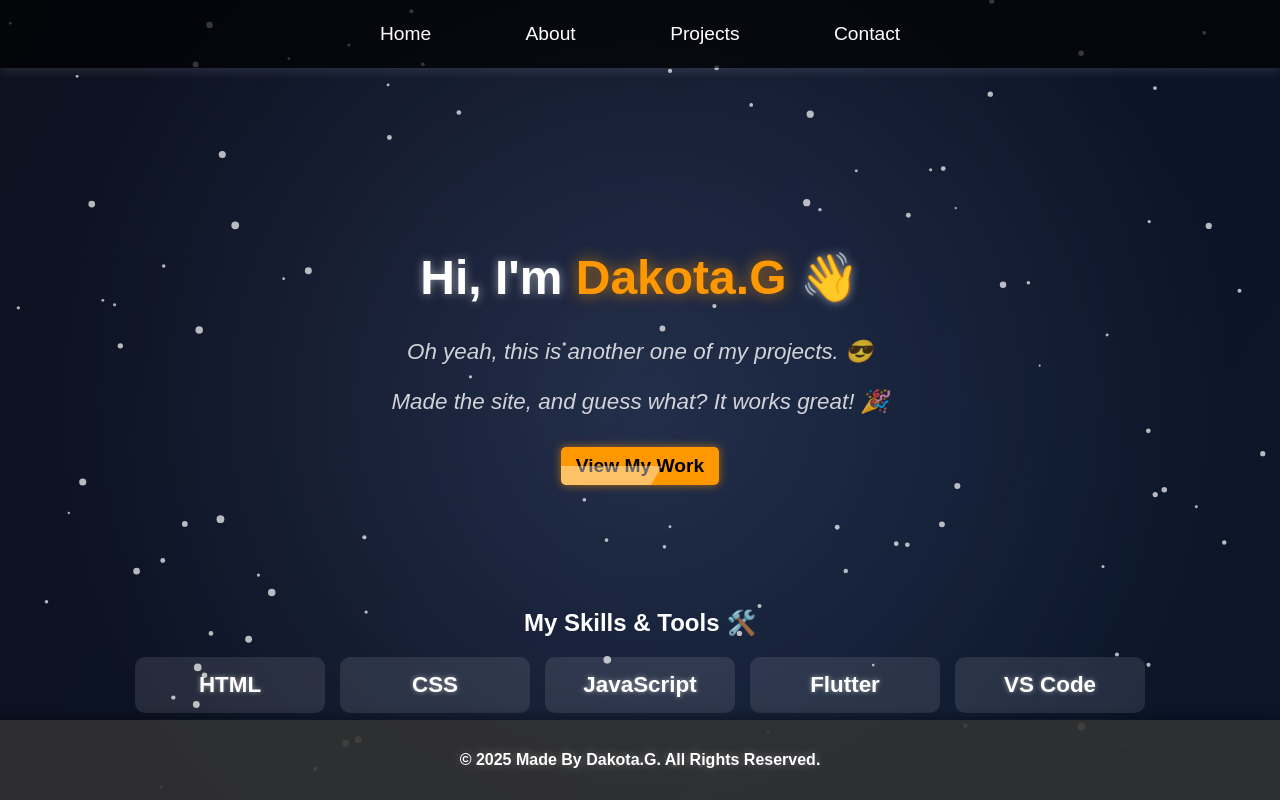
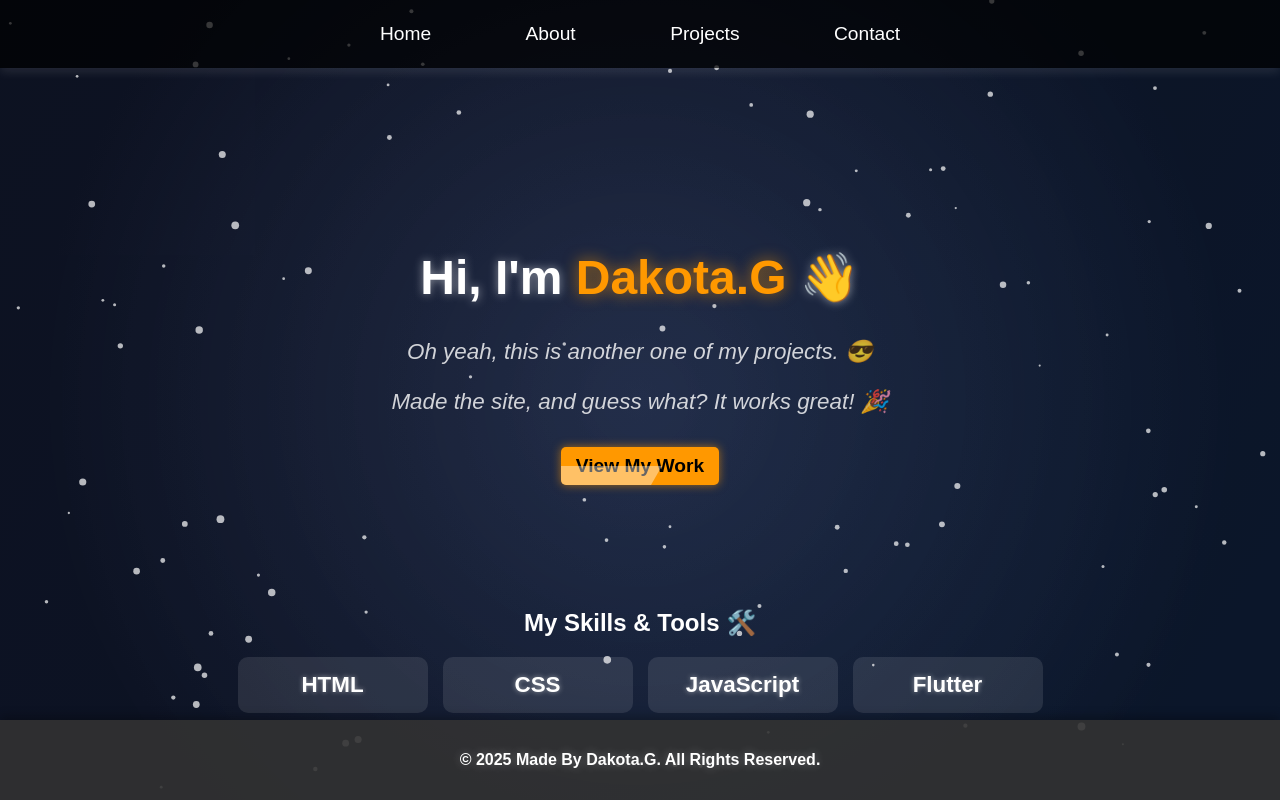
Before and after one commit to MrCodeidemy23/Portfolio, a plain HTML site: page index.html in a window 1280 px wide. Shown: the top 800 px of the page. Drawn offline with Linux system fonts and the light colour scheme.

Commit message:
Update index.html

```diff
--- a/index.html
+++ b/index.html
@@ -34,7 +34,6 @@
                 <div class="skill">CSS</div>
                 <div class="skill">JavaScript</div>
                 <div class="skill">Flutter</div>
-                <div class="skill">VS Code</div>
             </div>
         </section>
 
```
